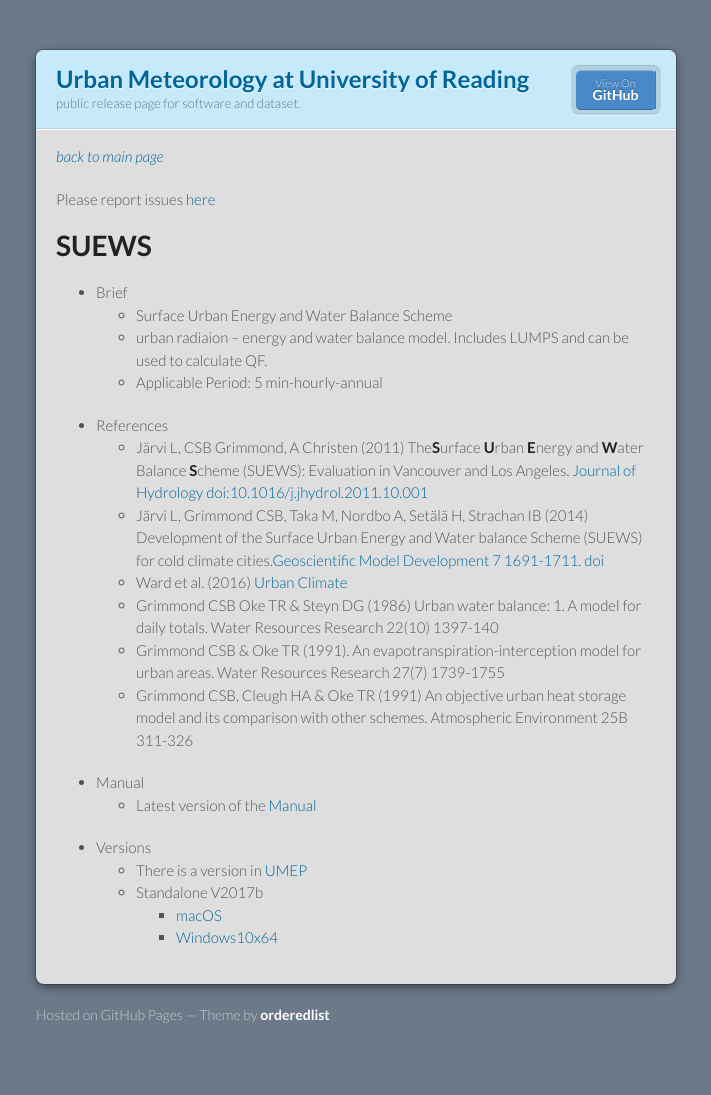
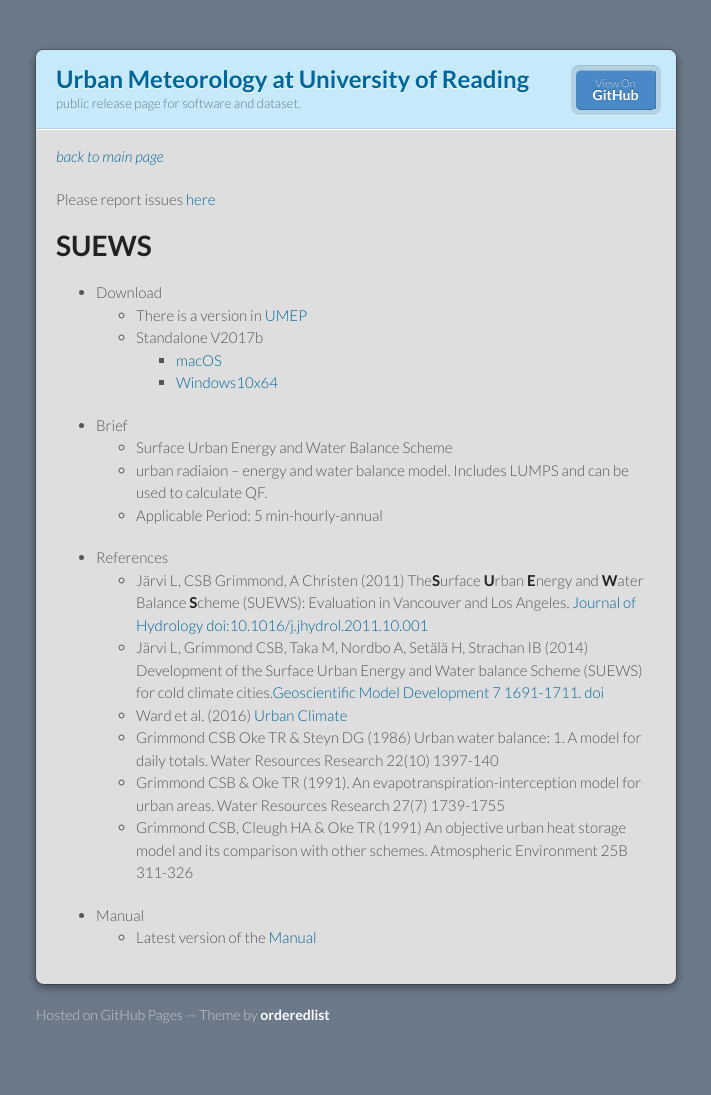
Before and after one commit to Urban-Meteorology-Reading/Urban-Meteorology-Reading.github.io, a Jekyll site: the page built from SUEWS.md, in a window 1280 px wide. Shown: the whole page, without its empty margins (284-995 px from the left). Built offline with Jekyll 4.4.1, drawn with Linux system fonts in a browser that asks for light colours; part of the change alters nothing that is shown.

Commit message:
Update SUEWS.md

```diff
--- a/SUEWS.md
+++ b/SUEWS.md
@@ -6,6 +6,12 @@ layout: default
 Please report issues [here](https://github.com/Urban-Meteorology-Reading/Urban-Meteorology-Reading.github.io/issues)
 
 # SUEWS
+* Download
+  * There is a version in [UMEP](https://umep-docs.readthedocs.io)
+  * Standalone V2017b
+    * [macOS](other files/SUEWS_V2017b_macOS.zip)
+    * [Windows10x64](other files/SUEWS_V2017b_Win10x64.zip)
+
 * Brief
   * Surface Urban Energy and Water Balance Scheme
   * urban radiaion – energy and water balance model. Includes LUMPS and can be used to calculate QF.
@@ -19,8 +25,3 @@ Please report issues [here](https://github.com/Urban-Meteorology-Reading/Urban-M
   * Grimmond CSB, Cleugh HA & Oke TR (1991) An objective urban heat storage model and its comparison with other schemes. Atmospheric Environment 25B 311-326
 * Manual
   * Latest version of the [Manual](http://suews-docs.readthedocs.io)
-* Versions
-  * There is a version in [UMEP](https://umep-docs.readthedocs.io)
-  * Standalone V2017b
-    * [macOS](other files/SUEWS_V2017b_macOS.zip)
-    * [Windows10x64](other files/SUEWS_V2017b_Win10x64.zip)
```
